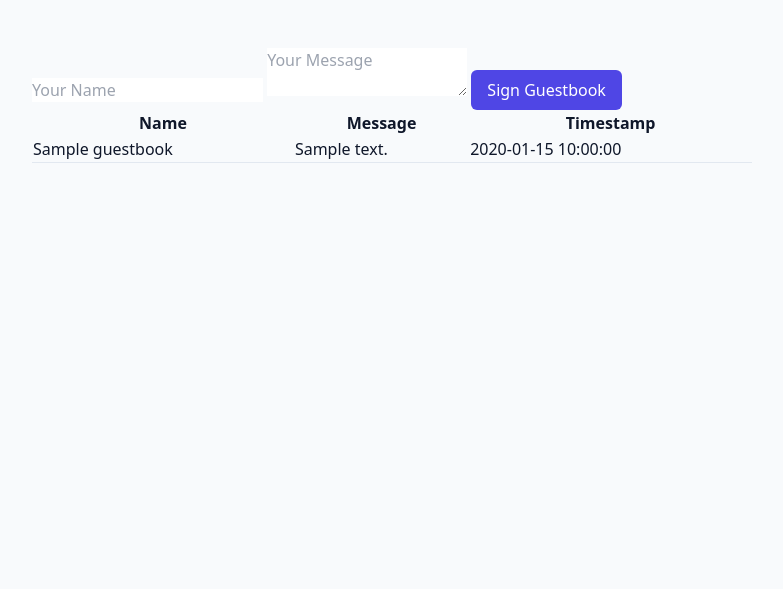
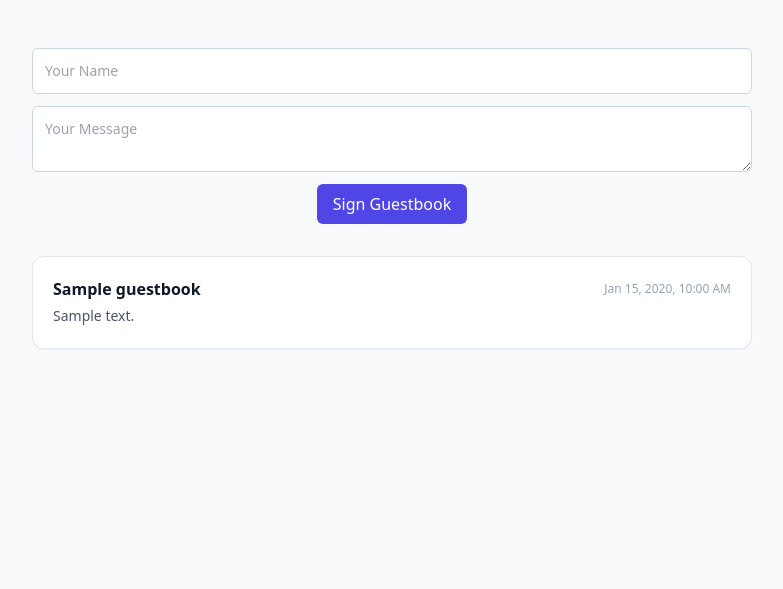
Before and after one commit to lllizzadro/PersonalWebsiteFlask, a Flask app: page /guestbook in a window 1280 px wide. Shown: the part 57-646 px from the top of the page, without its empty margins (248-1031 px from the left). Run offline with Flask 3, Linux system fonts and the light colour scheme; tables that the repository leaves empty hold one stand-in row (values such as "Sample post"); some libraries are stand-ins or nearby versions.

Commit message:
styling pass and guestbook

```diff
--- a/app.py
+++ b/app.py
@@ -1,4 +1,5 @@
 from flask import Flask, render_template, redirect, url_for, request
+from datetime import datetime, timezone
 import sqlite3
 
 app = Flask(__name__)
@@ -40,6 +41,15 @@ def add_message():
 def dice():
     return render_template('dice.html')
 
+@app.template_filter('prettydate')
+def prettydate(timestamp):
+    dt = datetime.strptime(timestamp, '%Y-%m-%d %H:%M:%S')
+    return dt.strftime('%b %d, %Y %I:%M %p')
+
+@app.template_filter('isodate')
+def isodate(timestamp):
+    dt = datetime.strptime(timestamp, '%Y-%m-%d %H:%M:%S').replace(tzinfo=timezone.utc)
+    return dt.isoformat()
 
 def get_db():
     db = sqlite3.connect('guestbook.db')
--- /dev/null
+++ b/static/js/localtime.js
@@ -0,0 +1,5 @@
+document.querySelectorAll('time[datetime]').forEach((el) => {
+    const date = new Date(el.getAttribute('datetime'));
+    el.textContent = date.toLocaleString(undefined, {month: 'short', day: 'numeric', year: 'numeric', hour: 'numeric', minute: '2-digit'});
+
+});
--- a/templates/guestbook.html
+++ b/templates/guestbook.html
@@ -2,28 +2,24 @@
 {% block title %}Louis Lizzadro — Guestbook{% endblock %}
 
 {% block content %}
-<form method="POST" action="/guestbook">
-    <input type="text" name="name" placeholder="Your Name" required>
-    <textarea name="message" placeholder="Your Message" required></textarea>
-    <button type="submit" class="bg-indigo-600 text-white px-4 py-2 rounded-md hover:bg-indigo-700 transition-colors">Sign Guestbook</button>
+<form method="POST" action="/guestbook" class="w-full flex flex-col gap-3 mb-8">
+    <input type="text" name="name" placeholder="Your Name" class="w-full border border-slate-300 rounded-md p-3 text-sm focus:outline-none focus:ring-2 focus:ring-indigo-500 focus:border-indigo-500" required>
+    <textarea name="message" placeholder="Your Message" class="w-full border border-slate-300 rounded-md p-3 text-sm focus:outline-none focus:ring-2 focus:ring-indigo-500 focus:border-indigo-500" required></textarea>
+    <button type="submit" class=" self-center bg-indigo-600 text-white px-4 py-2 rounded-md hover:bg-indigo-700 transition-colors">Sign Guestbook</button>
 </form>
 
-<table class="w-full">
-    <thead>
-        <tr>
-            <th>Name</th>
-            <th>Message</th>
-            <th>Timestamp</th>
-        </tr>
-    </thead>
-        <tbody>
-            {% for entry in entries %}
-                <tr class="border-b border-slate-200">
-                    <td>{{ entry['name'] }}</td>
-                    <td>{{ entry['message'] }}</td>
-                    <td>{{ entry['timestamp'] }}</td>
-                </tr>
-            {% endfor %}
-        </tbody>
-</table>
+<div class="flex flex-col gap-4">
+    {% for entry in entries %}
+        <div class="bg-white border border-slate-200 rounded-xl p-5 shadow-sm hover:shadow-md hover:border-indigo-200 transition-all">
+            <div class="flex items-center justify-between mb-1">
+                <span class="font-semibold text-slate-900">{{ entry['name'] }}</span>
+                <time datetime="{{ entry['timestamp'] | isodate }}" class="text-xs text-slate-400">{{ entry['timestamp'] | prettydate }}</time>
+            </div>
+            <p class="text-sm text-slate-600 leading-relaxed">{{ entry['message'] }}</p>
+        </div>
+    {% endfor %}
+</div>
+
+
+<script src="{{ url_for('static', filename='js/localtime.js') }}"></script>
 {% endblock %}
```
Also changed, not shown: .claude/launch.json (added).
